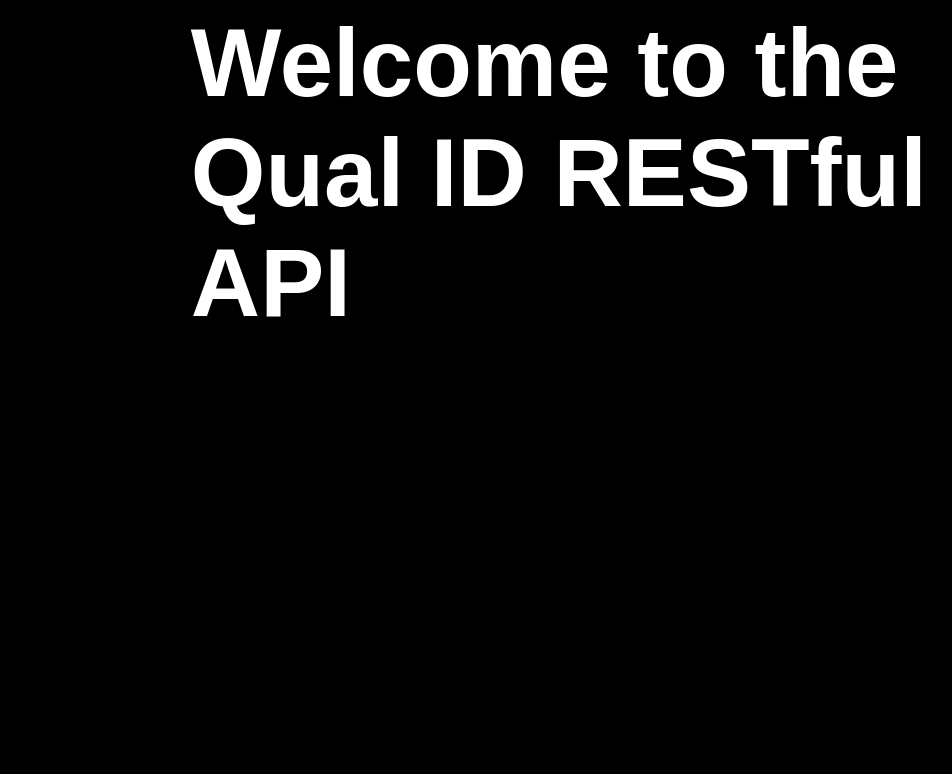
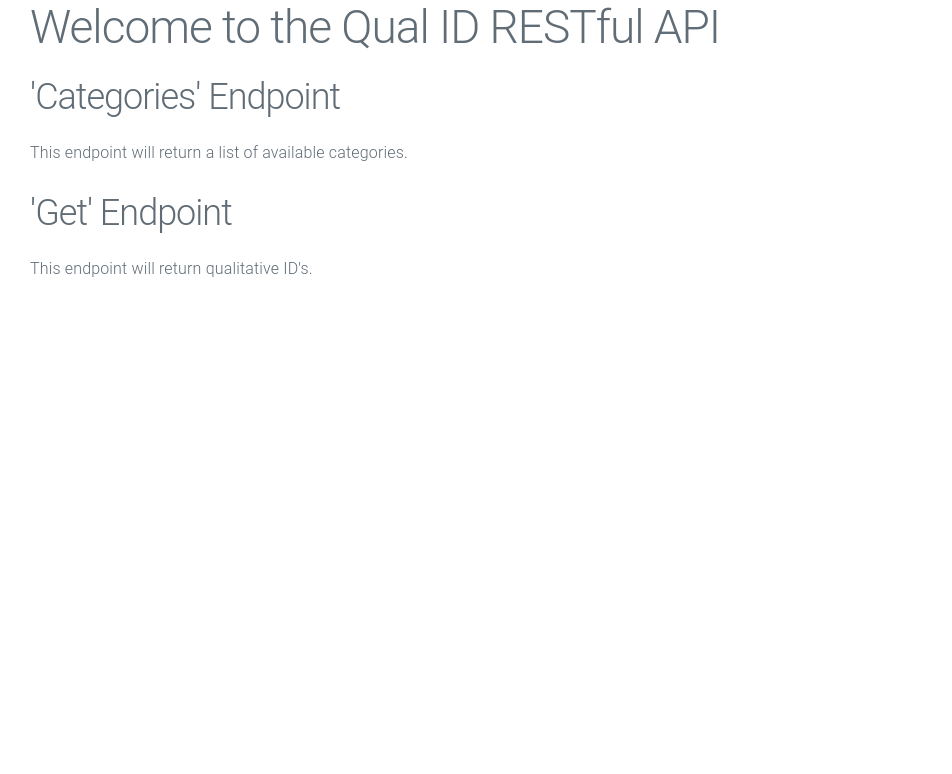
Before and after one commit to cl0wng1rl/qual-id, a Flask app: page / in a window 1280 px wide. Shown: the top 774 px of the page, without its empty margins (70-1022 px from the left). Run offline with Flask 2, Linux system fonts and the light colour scheme.

Commit message:
USE Milligram stylesheet

```diff
--- a/templates/welcome.html
+++ b/templates/welcome.html
@@ -1,11 +1,11 @@
-<html lang="en">
-  <head>
-    <meta charset="UTF-8" />
-    <meta name="viewport" content="width=device-width, initial-scale=1.0" />
-    <link rel="stylesheet" href="{{ url_for('static', filename='css/main.css') }}"></link>
-    <title>Qual ID</title>
-  </head>
-  <body>
-    <h1>Welcome to the Qual ID RESTful API</h1>
-  </body>
-</html>
+<link
+  rel="stylesheet"
+  href="https://cdnjs.cloudflare.com/ajax/libs/milligram/1.4.1/milligram.css"
+/>
+<body class="container">
+  <h1>Welcome to the Qual ID RESTful API</h1>
+  <h2>'Categories' Endpoint</h2>
+  <p>This endpoint will return a list of available categories.</p>
+  <h2>'Get' Endpoint</h2>
+  <p>This endpoint will return qualitative ID's.</p>
+</body>
```
